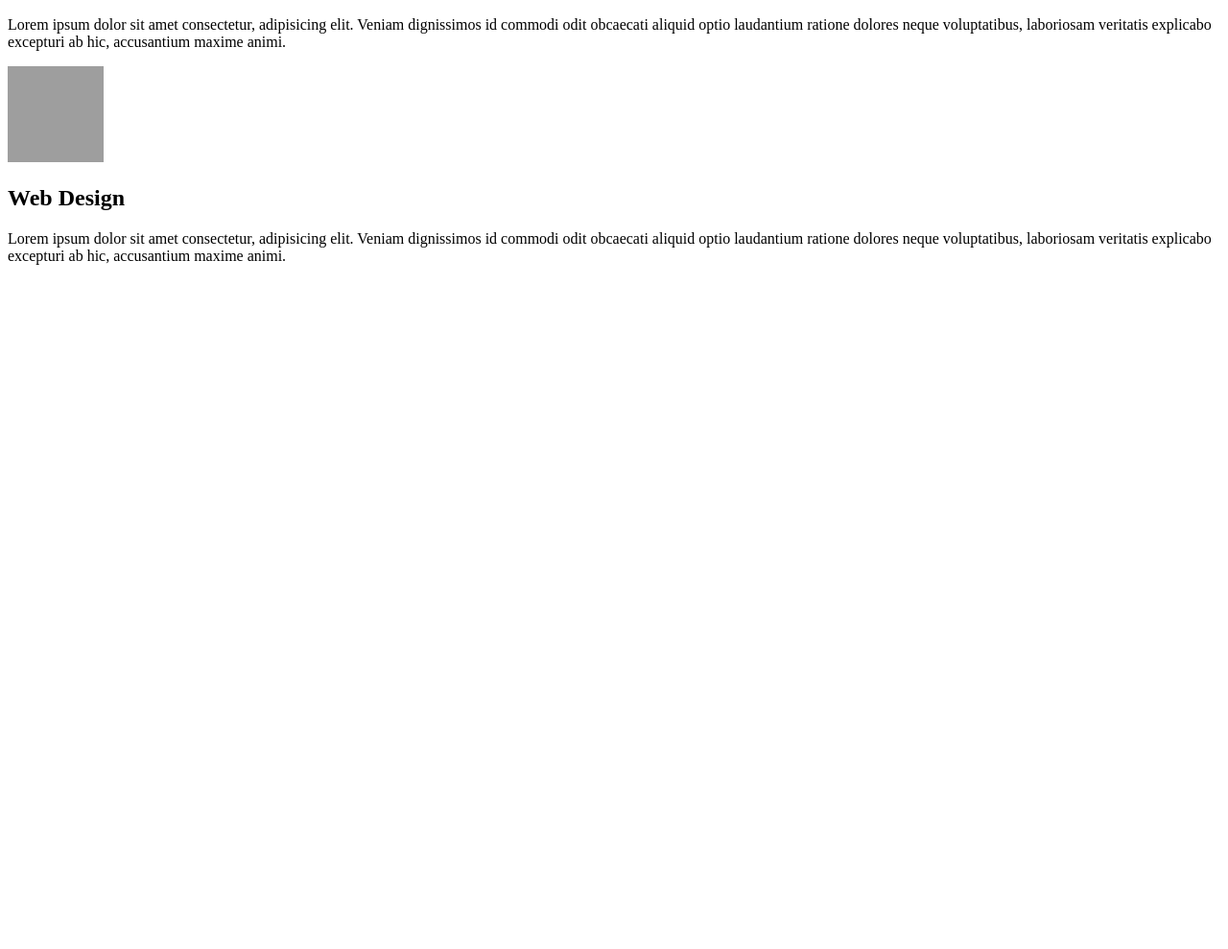
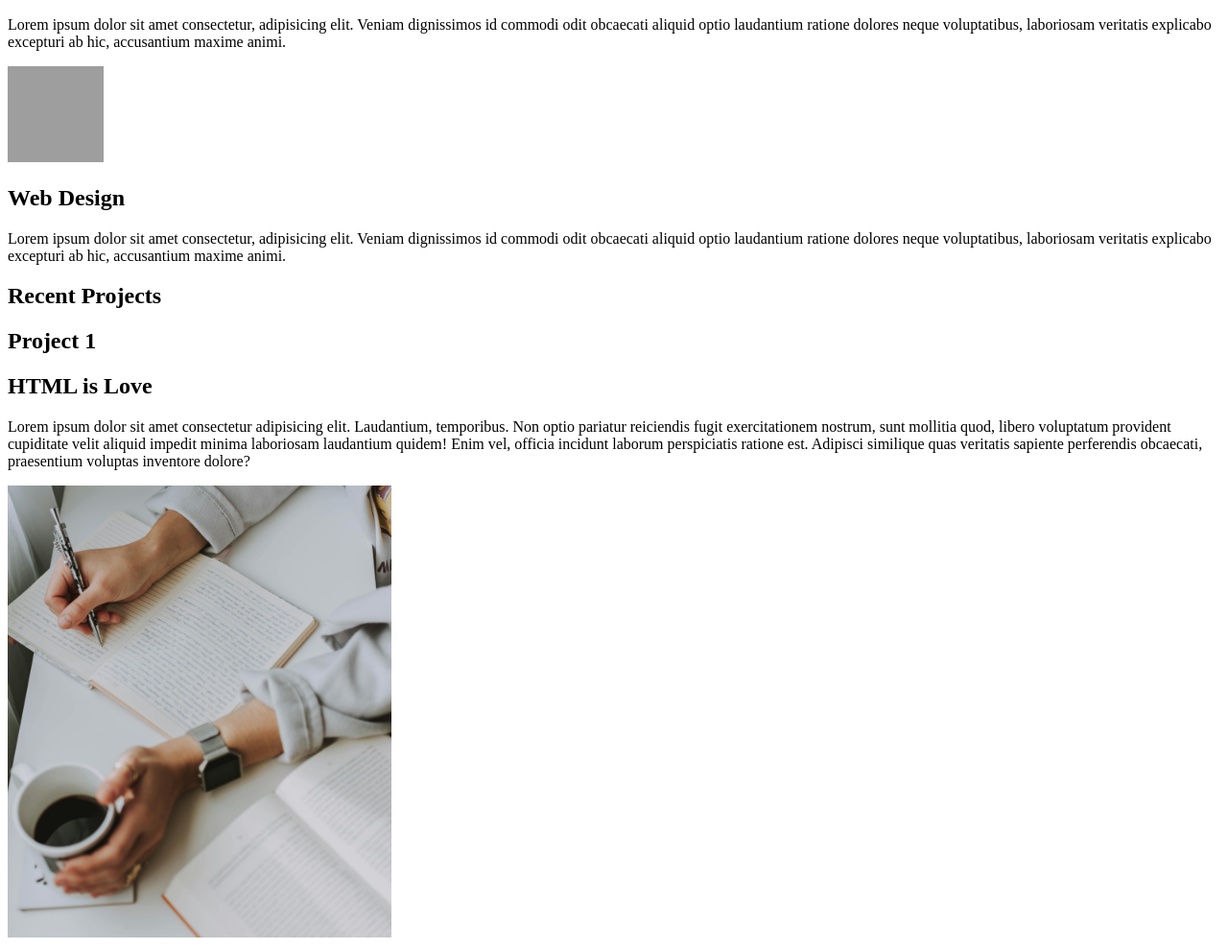
Before and after one commit to Wasimali2005/portfolio-website, a plain HTML site: page index.html in a window 1280 px wide. Shown: the part 1090-2079 px from the top of the page at 96% size. Before the commit the page ends 1382 px from the top, so only its background shows below. Drawn offline with Linux system fonts and the light colour scheme; grey boxes are pictures that could not be loaded.

Commit message:
Add assets,add project 1

```diff
--- a/index.html
+++ b/index.html
@@ -109,7 +109,29 @@
     <!-- Service Section End -->
 
     <!-- Projects Section Start -->
-
+    <section id="projects">
+        <div class="projects container">
+            <div class="projects-header">
+                <h1 class="section-title">Recent <span>Projects</span></h1>
+            </div>
+            <div class="all-projects">
+                <div class="project-item">
+                    <div class="project-info">
+                        <h1>Project 1</h1>
+                        <h2>HTML is Love</h2>
+                        <p>Lorem ipsum dolor sit amet consectetur adipisicing elit. Laudantium, temporibus. Non optio
+                            pariatur reiciendis fugit exercitationem nostrum, sunt mollitia quod, libero voluptatum
+                            provident cupiditate velit aliquid impedit minima laboriosam laudantium quidem! Enim vel,
+                            officia incidunt laborum perspiciatis ratione est. Adipisci similique quas veritatis
+                            sapiente perferendis obcaecati, praesentium voluptas inventore dolore?</p>
+                    </div>
+                    <div class="project-img">
+                        <img src="./assets/Images/pexels-lilartsy-3278757.jpg" alt="Image of man" width="400px">
+                    </div>
+                </div>
+            </div>
+        </div>
+    </section>
     <!-- Projects Section End -->
 
     <!-- About Section Start -->
```
Also changed, not shown: assets/Images/WhatsApp Image 2025-07-22 at 12.23.27 AM (1).jpeg (added), assets/Images/pexels-lilartsy-3278757.jpg (added).
